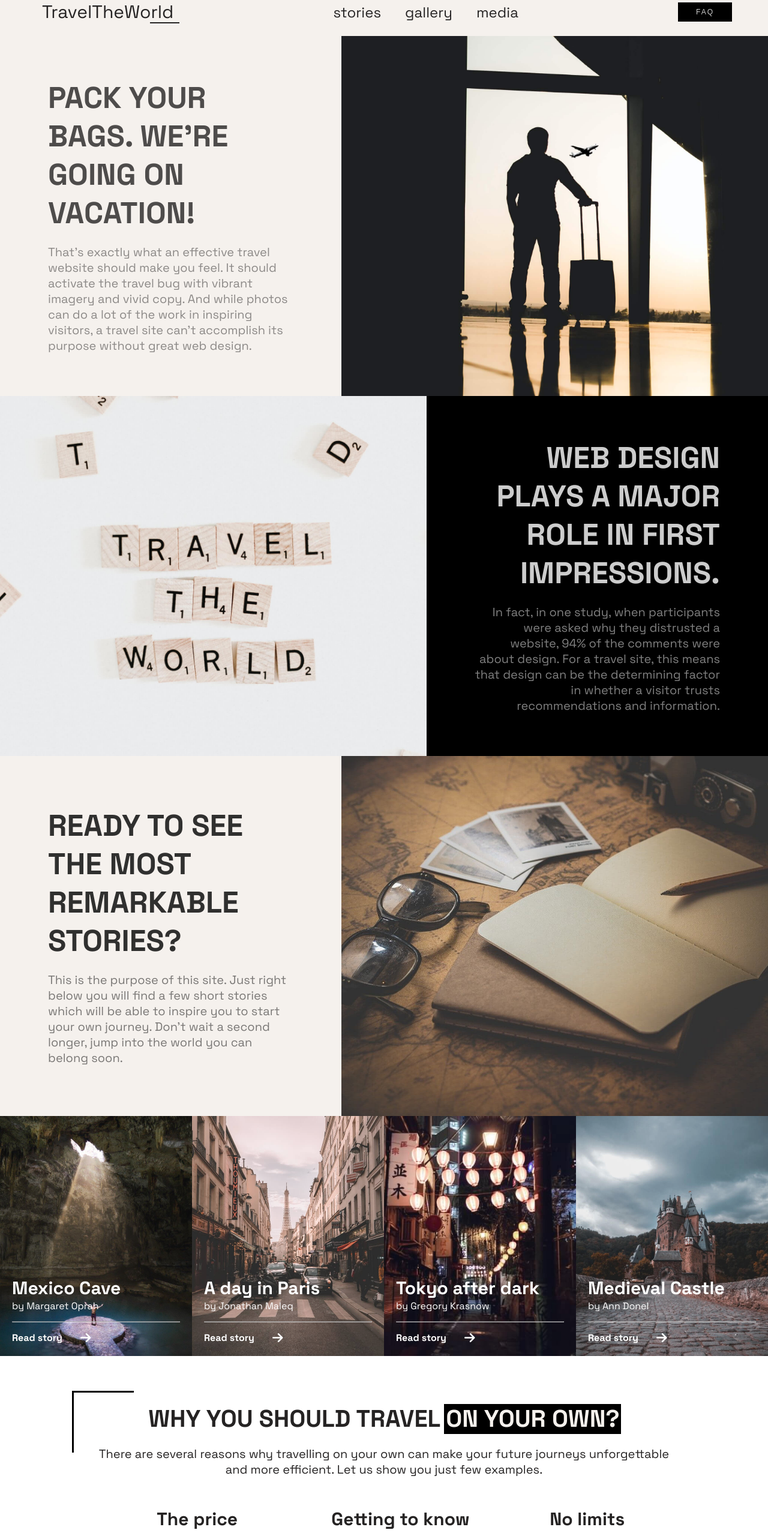
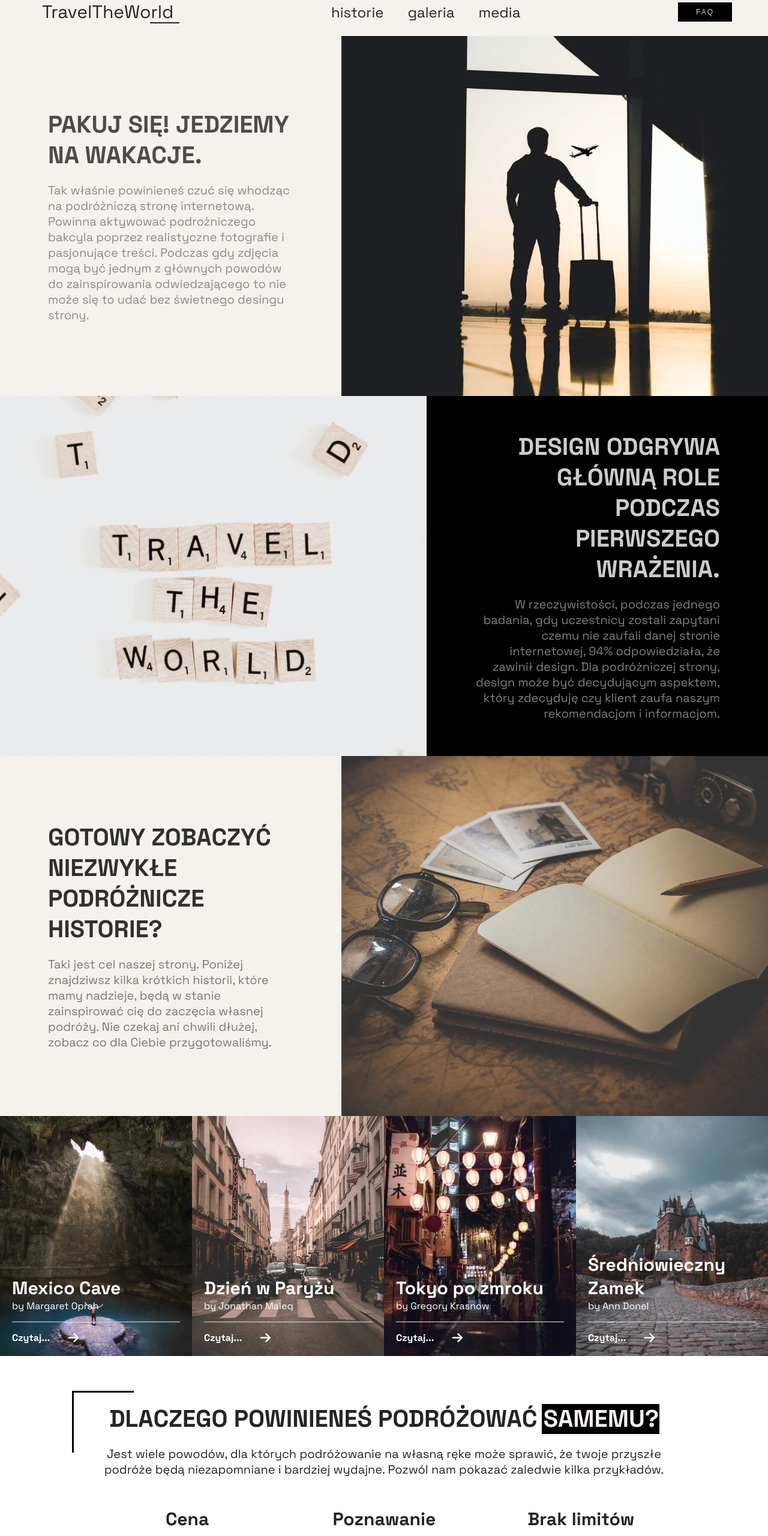
Before and after one commit to Sulekkk/TravelTheWorld, a plain HTML site: page index.html in a window 1280 px wide. Shown: the part 20-2580 px from the top of the page at 60% size. Drawn offline with nearby package versions, Linux system fonts and the light colour scheme.

Commit message:
feat: translations made

```diff
--- a/index.html
+++ b/index.html
@@ -28,8 +28,8 @@
                 </div>
             </div>
             <div class="mobile__items">
-                <a href="#stories" class="item">stories</a>
-                <a href="#gallery" class="item">gallery</a>
+                <a href="#stories" class="item">historie</a>
+                <a href="#gallery" class="item">galeria</a>
                 <a href="#media" class="item">media</a>
             </div>
         </div>
@@ -39,8 +39,8 @@
                 <p>TravelThe<span>World</span></p>
             </div>
             <div class="items">
-                <a href="#stories" class="item">stories</a>
-                <a href="#gallery" class="item">gallery</a>
+                <a href="#stories" class="item">historie</a>
+                <a href="#gallery" class="item">galeria</a>
                 <a href="#media" class="item">media</a>
             </div>
             <div class="btn">
@@ -53,22 +53,28 @@
         <div class="first__pair-one first__pair">
             <div class="img" style="background-image: url('./images/top/airport.jpg');"></div>
             <div class="text">
-                <h2>Pack your bags. We’re going on vacation!</h2>
-                <p>That’s exactly what an effective travel website should make you feel. It should activate the travel bug with vibrant imagery and vivid copy. And while photos can do a lot of the work in inspiring visitors, a travel site can’t accomplish its purpose without great web design.</p>
+                <h2>Pakuj się! Jedziemy na wakacje.</h2>
+                <p>
+                    Tak właśnie powinieneś czuć się whodząc na podróżniczą stronę internetową. Powinna aktywować podrożniczego bakcyla poprzez realistyczne fotografie i pasjonujące treści. Podczas gdy zdjęcia mogą być jednym z głównych powodów do zainspirowania odwiedzającego to nie może się to udać bez świetnego desingu strony.
+                </p>
             </div>
         </div>
         <div class="first__pair-two first__pair">
             <div class="img" style="background-image: url('./images/top/travel.jpg');"></div>
             <div class="text">
-                <h2>Web design plays a major role in first impressions.</h2>
-                <p>In fact, in one study, when participants were asked why they distrusted a website, 94% of the comments were about design. For a travel site, this means that design can be the determining factor in whether a visitor trusts recommendations and information.</p>
+                <h2>Design odgrywa główną role podczas pierwszego wrażenia.</h2>
+                <p>
+                    W rzeczywistości, podczas jednego badania, gdy uczestnicy zostali zapytani czemu nie zaufali danej stronie internetowej, 94% odpowiedziała, że zawinił design. Dla podróżniczej strony, design może być decydującym aspektem, który zdecyduję czy klient zaufa naszym rekomendacjom i informacjom.
+                </p>
             </div>
         </div>
         <div class="first__pair-three first__pair">
             <div class="img" style="background-image: url('./images/top/map.jpg');"></div>
             <div class="text">
-                <h2>Ready to see the most remarkable stories?</h2>
-                <p>This is the purpose of this site. Just right below you will find a few short stories which will be able to inspire you to start your own journey. Don't wait a second longer, jump into the world you can belong soon.</p>
+                <h2>Gotowy zobaczyć niezwykłe podróżnicze historie?</h2>
+                <p>
+                    Taki jest cel naszej strony. Poniżej znajdziwsz kilka krótkich historii, które mamy nadzieje, będą w stanie zainspirować cię do zaczęcia własnej podróży. Nie czekaj ani chwili dłużej, zobacz co dla Ciebie przygotowaliśmy.
+                </p>
             </div>
         </div>
     </section>
@@ -81,96 +87,112 @@
                     <p>by Margaret Oprah</p>
                     <hr>
                     <div class="arrow-box">
-                        <p>Read story</p>
+                        <p>Czytaj...</p>
                         <i class="fas fa-arrow-right"></i>
                     </div>
                 </div>
             </div>
             <div class="card-text text-y">
-                <p>When researchers first arrived at a cave high in the desert mountains of north-central Mexico, they hoped to learn what the environment was like there thousands of years ago. But the unexpected discovery of what they believe is an ancient projectile point led to a decade-long excavation that could rewrite the history of the Americas. According to a paper published today in the journal Nature, the site, known as Chiquihuite Cave, may contain evidence of human occupation that places people in North America around 30,000 years ago.</p>
+                <p>
+                    Podczas gdy badacze poraz pierwszy dotarli do jaskini w piaskowych górach północnego Meksyku, mieli nadzieje dowiedzieć się jak wyglądało środowisko w tym miejscu, tysiące lat temu. Ale niespodziewane odkrycie, które ich tam zastało możę zmienić dotychczs znaną historię Ameryki. Na podstawie pisma opublikowanego w dzienniku Natura, strona, znana jaka jaskinia Chiquihuite, może zawierać  dowody ludzkiej okupacji w tych miejscach w północnej Ameryce, nawet około 30 tysięcy lat temu.
+                </p>
             </div>
         </div>
 
         <div class="stories__card">
             <div class="card-img img-x" style="background-image: url('./images/bottom/paris.jpg');">
                 <div class="content">
-                    <h3>A day in Paris</h3>
+                    <h3>Dzień w Paryżu</h3>
                     <p>by Jonathan Maleq</p>
                     <hr>
                     <div class="arrow-box">
-                        <p>Read story</p>
+                        <p>Czytaj...</p>
                         <i class="fas fa-arrow-right"></i>
                     </div>
                 </div>
             </div>
             <div class="card-text text-x">
-                <p>Ah, Paris: the architecture, the food, the art, the iconic sights. One day in Paris may not be enough to work through a long wish list of what to see in the city (we’re still going strong on ours several visits later), but don’t worry–you can indeed get a fantastic glimpse of Paris in one day.
-                Planning one day in Paris? Here’s how to see the most of the city in limited time–you’re guaranteed to walk away dreaming of your next visit.</p>
+                <p>
+                    Ahh, Paryż: architektura, jedzenie, sztuka, kultowe widoki. Jeden dzień w Paryżu może to nie być wystarczająco żeby przedrzeć się przez całą listę życzeń punktów do zobaczenia w tym mieście. Nie powinno was to jednak martwić, bo już ten jeden dzień może wystarczyć żeby dostrzec piękno Paryża w jeden dzień. Planujesz jeden dzień w Paryżu? Pokażemy Ci jak zobaczyć jak najwięcej z tego miasta w tak limitowanym czasie. Gwarantujemy, że dzięki temu, wróćisz tu jeszcze nie raz.
+            </p>
             </div>
         </div>
 
         <div class="stories__card">
             <div class="card-img img-y" style="background-image: url('./images/bottom/tokio.jpg');">
                 <div class="content">
-                    <h3>Tokyo after dark</h3>
+                    <h3>Tokyo po zmroku</h3>
                     <p>by Gregory Krasnow</p>
                     <hr>
                     <div class="arrow-box">
-                        <p>Read story</p>
+                        <p>Czytaj...</p>
                         <i class="fas fa-arrow-right"></i>
                     </div>
                 </div>
             </div>
             <div class="card-text text-y">
-                <p>An aging Japanese couple—Shūkichi and Tomi Hirayama—decide to travel to the big city for the first time in their lives. The reason: to reconnect with their adult children. The grown children and their spouses have carved out lives of their own, and it very quickly becomes apparent that they are far more interested in those concerns than they are in meeting the burden of pretending to be interested in their mother and father.</p>
+                <p>
+                    Starzejąca się już japońska para Shūkichi i Tomi Hirayama zdecydowali się na podróż do wielkiego miasta po raz pierwszy w ich życiu. Powód: skontaktować się z ich dorosłymi już dziećmi. Dzieci prowadziły dorosłe życie ze swoimi drugimi połówkami. Bardzo szybko się zorientowali, że zależy im na tym bardziej niż na dźwiganiu ciężaru starszych rodziców i spotykaniu się z nimi...
+                </p>
             </div>
         </div>
 
         <div class="stories__card">
             <div class="card-img img-x" style="background-image: url('./images/bottom/castle.jpg');">
                 <div class="content">
-                    <h3>Medieval Castle</h3>
+                    <h3>Średniowieczny Zamek</h3>
                     <p>by Ann Donel</p>
                     <hr>
                     <div class="arrow-box">
-                        <p>Read story</p>
+                        <p>Czytaj...</p>
                         <i class="fas fa-arrow-right"></i>
                     </div>
                 </div>
             </div>
             <div class="card-text text-x">
-                <p>Fortified settlements first appeared over 2,000 years ago, where fortified towns started to appear in the Indus Valley in Egypt and also in China, where settlements were often protected by large earthen walls. Such defensive structures were slower to develop in Europe until hill forts appeared and began to spread across the landscape.
-                It was the Romans that were most famous for their formidable defensive structures, which included coastal forts, flanking round towers and fortified towns.</p>
+                <p>
+                    Fortyfikacyjne zabudowania po raz pierwszy pojawiły się ponad 2000 lat temu, a było to w starożytnym Egipcie oraz w Chinach. Fortyfikacje często były odrgadzane wielkimi glinianymi murami. Takie obronne zabudowania rozwijały się o wiele wolniej w Europie, do czasu gdy zaczęły się pojawiać forty na wzgórzu. Zaczęły się one rozpstrzeniać po całym krajobrazie tego kontynentu. Rzymianie zasłyneli ze swoich potężnych obronnych zabudowań, w których skład wchodziły forty przybrzeżne, skrzydlate wieże i zafortyfikowane miasta.
+            </p>
             </div>
         </div>
     </section>
 
     <section class="boxes">
-        <h2>Why you should travel <span>on your own?</span></h2>
-        <p>There are several reasons why travelling on your own can make your future journeys unforgettable and more efficient. Let us show you just few examples.</p>
+        <h2>Dlaczego powinieneś podróżować <span>samemu?</span></h2>
+        <p>
+            Jest wiele powodów, dla których podróżowanie na własną ręke może sprawić, że twoje przyszłe podróże będą niezapomniane i bardziej wydajne. Pozwól nam pokazać zaledwie kilka przykładów.
+        </p>
         <div class="boxes__wrapper">
             <div class="box-one box">
-                <h3>The price</h3>
+                <h3>Cena</h3>
                 <i class="fas fa-wallet"></i>
-                <p>A lot of people are not aware that travelling on your own can be much cheaper. The most important thing is that you don't have to pay travel agency their commision. It only costs your time to organise a trip but in our opinion it is really worth it!</p>
+                <p>
+                    Wiele ludzi nie jest świadomych, że podróżowanie na własną ręke może byc o wiele tańsze. Najważniejszą rzeczą jest brak prowizji dla biura podróży. Zorganizowanie takiej podróży kosztuję twój czas ale w naszej opinii, jest to naprawde tego warte!
+                </p>
             </div>
             <div class="box-two box">
-                <h3>Getting to know</h3>
+                <h3>Poznawanie</h3>
                 <i class="far fa-comments"></i>
-                <p>When you are organizer of your trip you have unique chance to get know the culture and people. It is one of our favourite advantages. Nothing give you a better chance to feel the place than trying to be part of it.</p>
+                <p>
+                    Podczas gdy to ty jesteś organizatorem twojej wycieczki, masz unikalną szanse poznania lepiej kultury i ludzi. To jedna z naszych ulubionych zalet. Nic nie da się lepszej szansy na poczucie danego miejsca niż stanie się jego częścią choć na chwilę.
+                </p>
             </div>
             <div class="box-three box">
-                <h3>No limits</h3>
+                <h3>Brak limitów</h3>
                 <i class="far fa-clock"></i>
-                <p>Do you like feeling free and independent? If yes, this type of travelling is made for you. No time limits, no schedules and no rush. Just go and do whatever you want and enjoy every moment as you really like.</p>
+                <p>
+                    Lubisz uczucie niezależności i wolności? Jeśli tak, taki rodzaj podróżowania jest dla ciebie stworzony. Brak limitów czasowych, brak sztywnych planów i pośpiechu. Po prostu jedź i rób to co chcesz i ciesz się każ∂ym momentem w sposb jaki lubisz.
+                </p>
             </div>
         </div>
     </section>
 
     <div class="swiper" id="gallery">
         <div class="swiper__text">
-            <h4>Still need an inspiration?</h4>
-            <p>Take a look at one of ours favourite photos that allow us to remember places we visited thanks to the way of travelling we truly love.</p>
+            <h4>Nadal potrzebujesz inspiracji?</h4>
+            <p>
+                Spójrz na jedne z naszych ulubionych zdjęć, które pozwalają nam zachować w pamięci miejsca, które odwiedziliśmy dzięki takiemu sposoobowi podróżowania.
+            </p>
         </div>
         <div class="swiper-wrapper">
           <div class="swiper-slide">
@@ -194,7 +216,7 @@
 
 
     <section class="quote">
-        <blockquote>It feels good to be lost in the right direction</blockquote>
+        <blockquote>Dobrze jest się zgubić w dobrym kierunku</blockquote>
         <i class="fas fa-quote-right one"></i>
         <i class="fas fa-quote-right two"></i>
     </section>
@@ -224,8 +246,8 @@
                 <p>TravelThe<span>World</span></p>
             </div>
             <div class="footer__wrapper--items">
-                <a href="#stories" class="item">stories</a>
-                <a href="#gallery" class="item">gallery</a>
+                <a href="#stories" class="item">historie</a>
+                <a href="#gallery" class="item">galeria</a>
                 <a href="#media" class="item">media</a>
             </div>
             <div class="footer__wrapper--media">
@@ -235,7 +257,7 @@
             </div>
         </div>
         <div class="footer__copy">
-            <p>Copyright 2022. All rights reserved.</p>
+            <p>Prawa autorskie 2022. Wszystkie prawa zastrzeżone.</p>
         </div>
     </footer>
 
--- a/sass/style.scss
+++ b/sass/style.scss
@@ -577,7 +577,7 @@ nav{
                 flex-direction: column;
                 justify-content: center;
                 h2{
-                    font-size: 5rem;
+                    font-size: 4rem;
                 }
                 p{
                     font-size:2rem;
```
Also changed, not shown: sass/style.css, sass/style.min.css.
